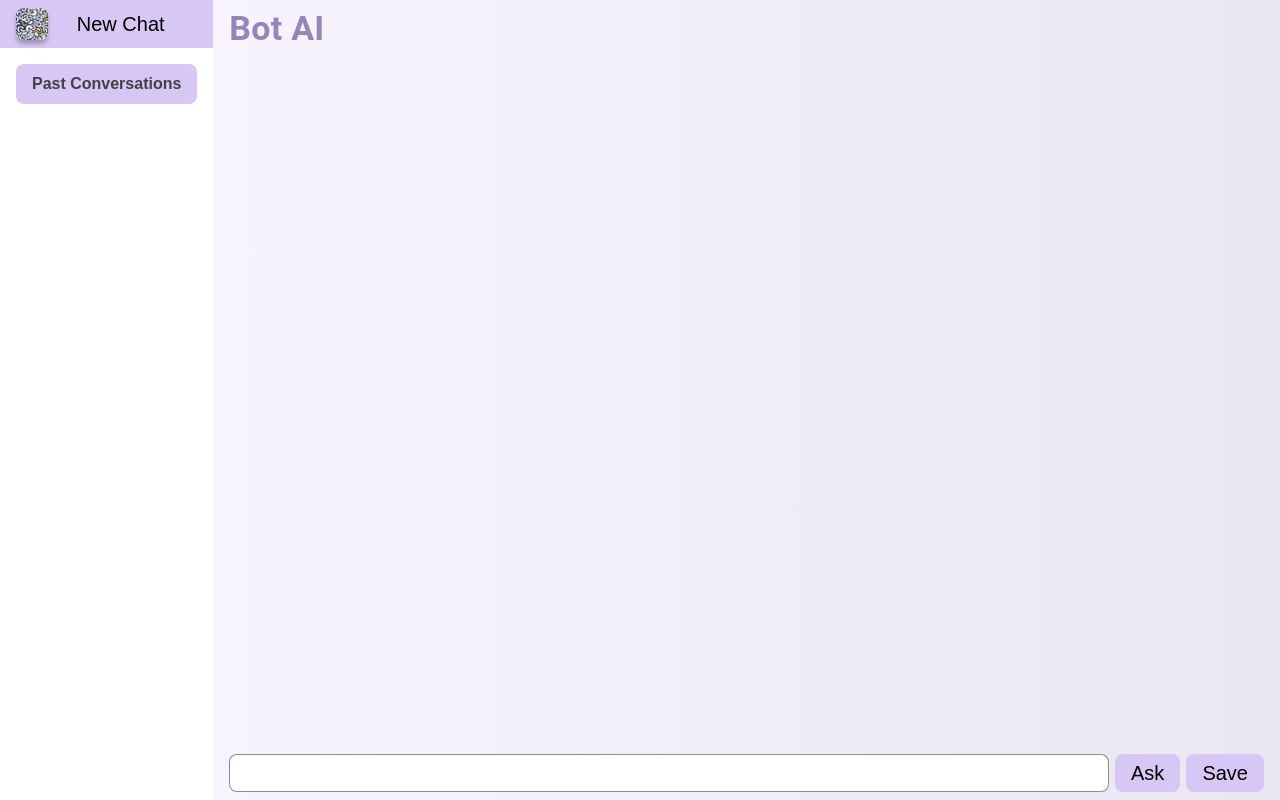
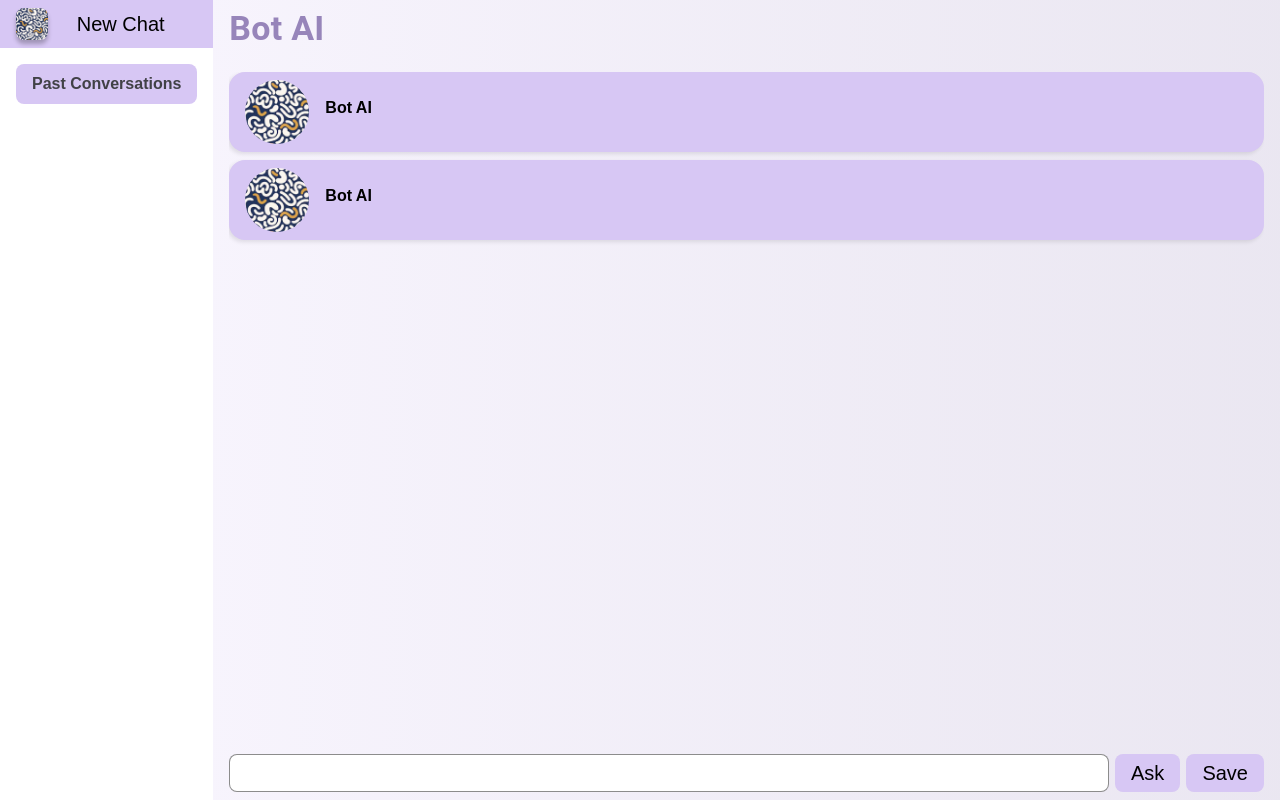
Before and after one commit to Narendra-kumar34/BotAI, a React (Create React App) app: page /chat in a window 1280 px wide. Built offline with nearby package versions, Linux system fonts and the light colour scheme; some icons are missing.

Commit message:
fixed routing from home page

```diff
--- a/package.json
+++ b/package.json
@@ -12,7 +12,7 @@
     "@testing-library/user-event": "^13.5.0",
     "react": "^18.3.1",
     "react-dom": "^18.3.1",
-    "react-router-dom": "^6.23.0",
+    "react-router-dom": "^6.23.1",
     "react-scripts": "5.0.1",
     "web-vitals": "^2.1.4"
   },
--- a/src/components/Conversations/Conversations.js
+++ b/src/components/Conversations/Conversations.js
@@ -6,15 +6,9 @@ import { useState, useEffect, useRef } from "react";
 import Card from "../Card/Card";
 import { responseData } from "../../api/api";
 
-export default function Conversations() {
-  const [convoArr, setConvoArr] = useState([]);
-  const cardsWrapperRef = useRef(null);
-
-  useEffect(() => {
-    if (cardsWrapperRef.current) {
-      cardsWrapperRef.current.scrollTop = cardsWrapperRef.current.scrollHeight;
-    }
-  }, [convoArr]);
+export default function Conversations({ initialText="" }) {
+  let initialUserText = "";
+  let initialBotResponse = "";
 
   const findResponse = (text) => {
     let responseText = "";
@@ -25,6 +19,35 @@ export default function Conversations() {
     });
     return responseText || "As an AI Language Model, I don’t have the details";
   }
+
+  if(initialText) {
+    initialUserText = {
+      text: initialText,
+      time: `${new Date().toLocaleTimeString("en-US", {
+        hour: "numeric",
+        minute: "2-digit",
+        hour12: true,
+      })}`,
+      type: "user",
+    };
+    initialBotResponse = {
+      text: findResponse(initialText),
+      time: `${new Date().toLocaleTimeString("en-US", {
+        hour: "numeric",
+        minute: "2-digit",
+        hour12: true,
+      })}`,
+      type: "bot",
+    };
+  }
+  const [convoArr, setConvoArr] = useState(initialText === "" ? [] : [initialUserText, initialBotResponse]);
+  const cardsWrapperRef = useRef(null);
+
+  useEffect(() => {
+    if (cardsWrapperRef.current) {
+      cardsWrapperRef.current.scrollTop = cardsWrapperRef.current.scrollHeight;
+    }
+  }, [convoArr]);
 
   const handleAsk = (text) => {
     const currItem = {
--- a/src/components/Home/Home.js
+++ b/src/components/Home/Home.js
@@ -6,8 +6,15 @@ import Card from '@mui/material/Card';
 import Typography from '@mui/material/Typography';
 import CardContent from '@mui/material/CardContent';
 import MessageBox from "../MessageBox/MessageBox";
+import { useNavigate } from "react-router-dom";
 
 export default function Home() {
+  const navigate = useNavigate();
+
+  const handleAsk = (text) => {
+    navigate("/chat", { state: { inputText: text } });
+  };
+
   return (
     <div className={styles.wrapper}>
       <div className={styles.heading}><Typography variant="h4" sx={{ fontWeight: 700 }}>Bot AI</Typography></div>
@@ -68,7 +75,7 @@ export default function Home() {
             </Card>
           </Grid>
         </Grid>
-        <MessageBox />
+        <MessageBox handleAsk={handleAsk} />
       </div>
     </div>
   );
--- a/src/pages/ChatPage/ChatPage.js
+++ b/src/pages/ChatPage/ChatPage.js
@@ -4,8 +4,12 @@ import SideDrawer from "../../components/ToggleDrawer/Drawer";
 import Grid from "@mui/material/Grid";
 import StaticDrawer from "../../components/StaticDrawer/StaticDrawer";
 import Conversations from "../../components/Conversations/Conversations";
+import { useLocation } from "react-router-dom";
 
 export default function ChatPage() {
+  const location = useLocation();
+  const inputText = location.state && location.state.inputText;
+
   return (
     <div style={{ height: "100%" }}>
       <div style={{ position: "absolute", width: "100%" }}>
@@ -16,7 +20,7 @@ export default function ChatPage() {
           <StaticDrawer />
         </Grid>
         <Grid item xs={12} sm={10}>
-          <Conversations />
+          <Conversations initialText={inputText} />
         </Grid>
       </Grid>
     </div>
```
Also changed, not shown: 1 other file (tests, documents, lock files or other folders).
